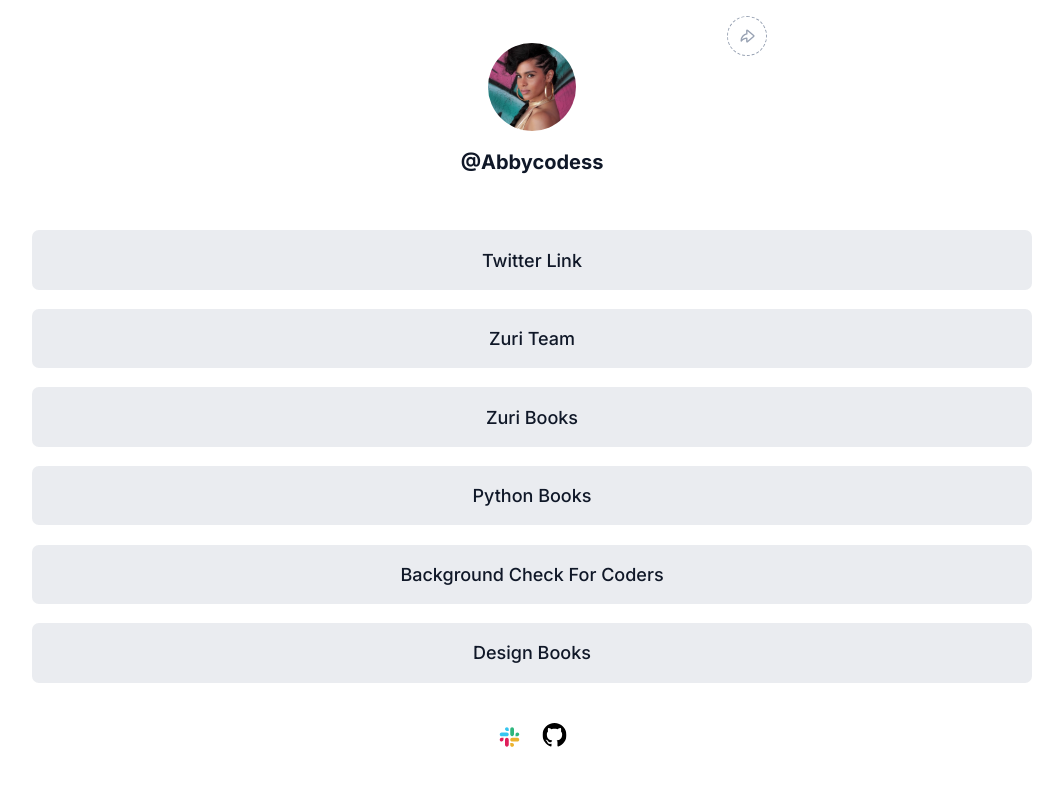
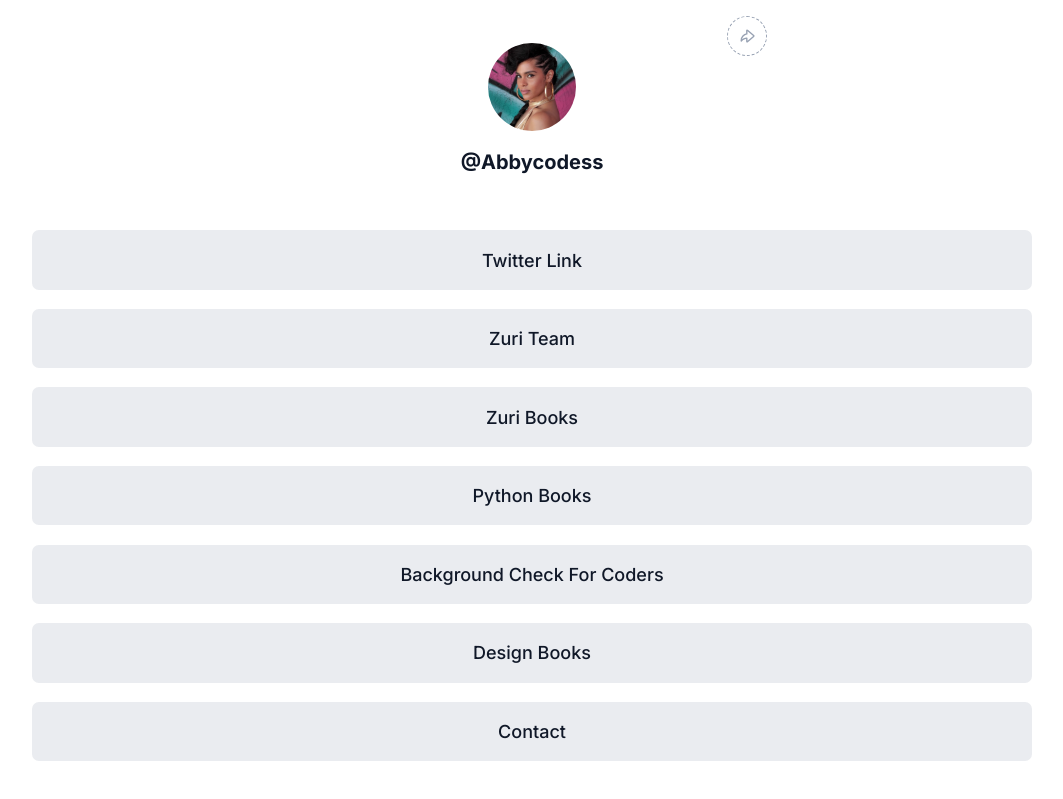
Before and after one commit to Harbeytee/mylinktree, a React (Vite) app: page / in a window 1280 px wide. Shown: the top 799 px of the page, without its empty margins (108-1171 px from the left). Built offline with nearby package versions, Linux system fonts and the light colour scheme.

Commit message:
feat: installed react router dom and added routes to the contact page

```diff
--- a/src/components/Links.jsx
+++ b/src/components/Links.jsx
@@ -1,5 +1,5 @@
 import React from 'react'
-
+import { Link } from 'react-router-dom'
 export default function Links() {
   return (
     <div className='links'>
@@ -20,6 +20,8 @@
 
         <a title='Click on the link to get the free Design Rules Book by Zuri that gives you the tips & guidelines you need to create truly professional designs, by addressing errors that could you get you disqualified.' id="book_design" href="https://books.zuri.team/design-rules">design books</a>
 
+        <Link id="contact" to="/contact">Contact</Link>
+
     </div>
   )
 }
```
